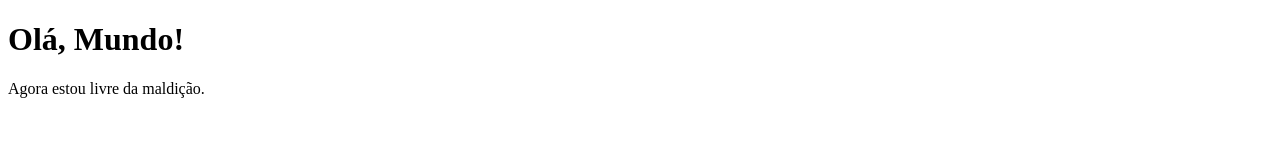
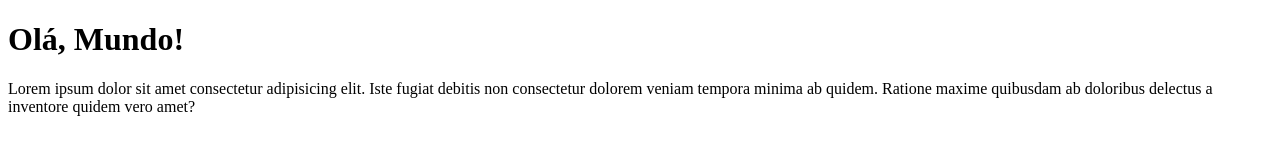
Before and after one commit to jonatandosreisp/Ola-Mundo, a plain HTML site: page index.html in a window 1280 px wide. Drawn offline with Linux system fonts and the light colour scheme.

Commit message:
Update index.html

```diff
--- a/index.html
+++ b/index.html
@@ -6,7 +6,7 @@
     <body>
         <h1>Olá, Mundo!</h1>
         <p>
-            Agora estou livre da maldição.
+            Lorem ipsum dolor sit amet consectetur adipisicing elit. Iste fugiat debitis non consectetur dolorem veniam tempora minima ab quidem. Ratione maxime quibusdam ab doloribus delectus a inventore quidem vero amet?
         </p>
     </body>
 </html>
```
